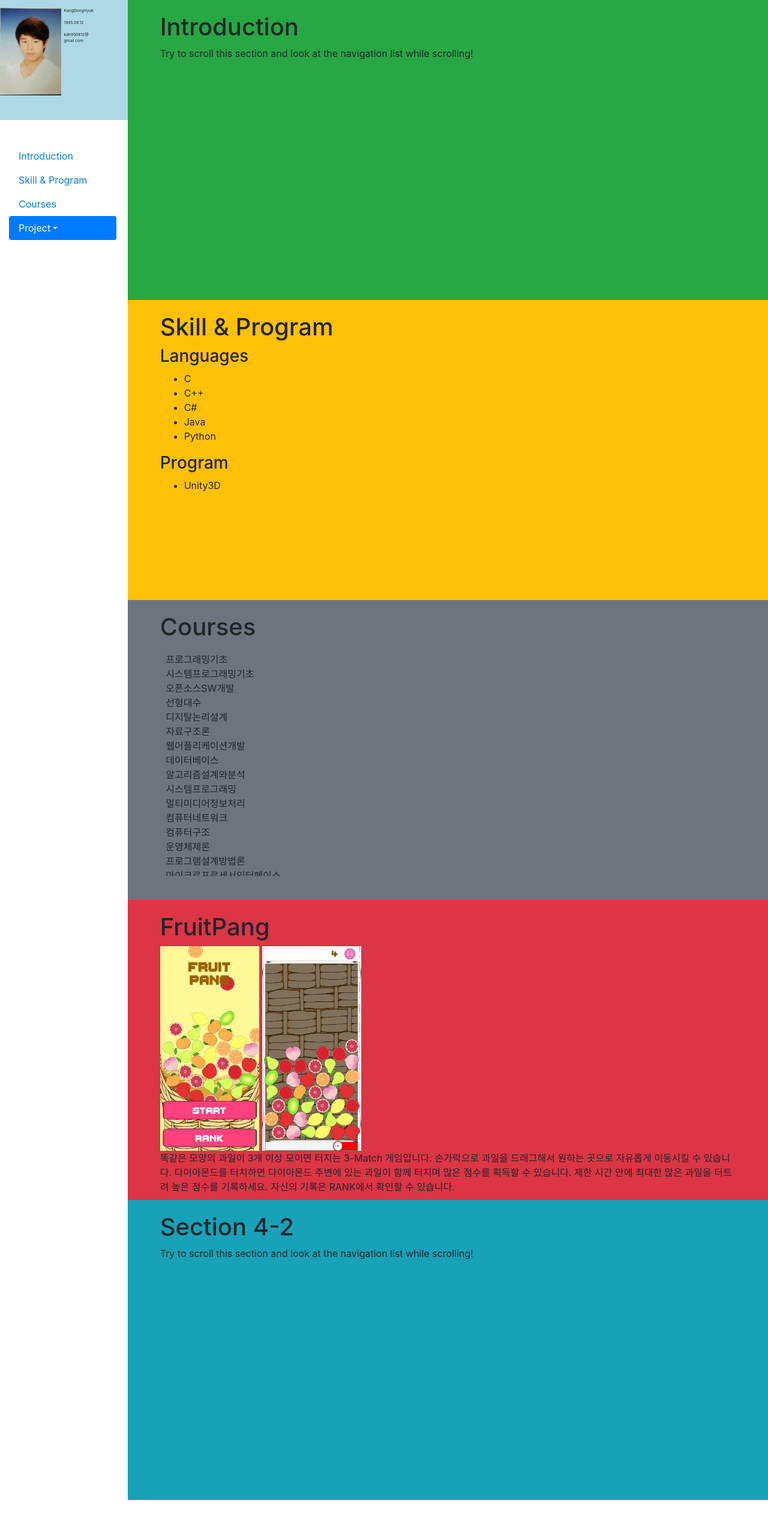
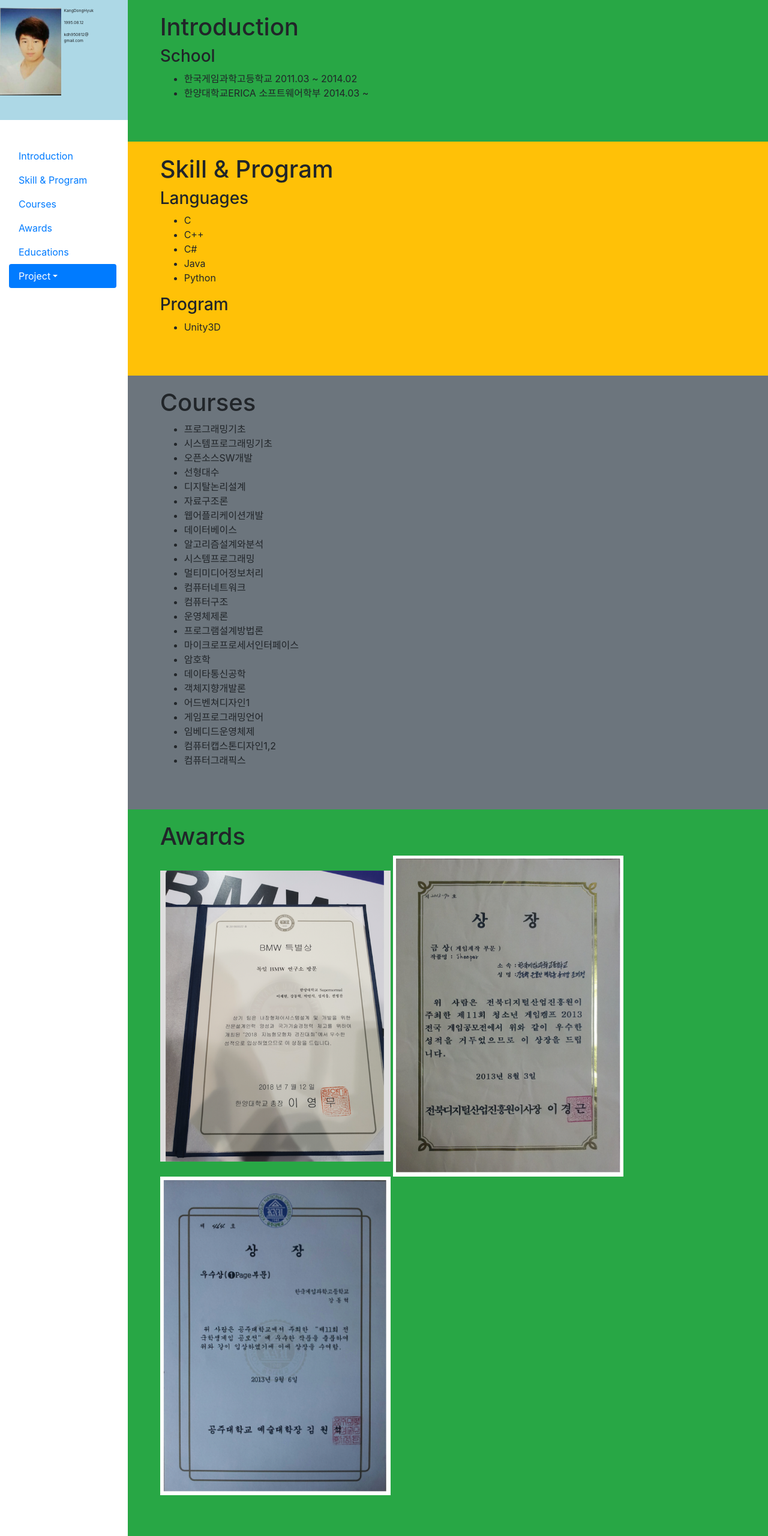
Before and after one commit to Kangdonghyuk/Kangdonghyuk.github.io, a plain HTML site: page index.html in a window 1280 px wide. Shown: the top 2560 px of the page at 60% size. Before the commit the page ends 2500 px from the top, so only its background shows below. Drawn offline with nearby package versions, Linux system fonts and the light colour scheme.

Commit message:
update web

```diff
--- a/index.html
+++ b/index.html
@@ -42,14 +42,9 @@
   div.col-8 div {
     padding: 5%;
     padding-top: 2%;
-    height: 500px;
+    height: auto;
   }
-  #section3 ul {
-    padding: 1%;
-    overflow: scroll;
-    height: 90%;
-    list-style-type: circle;
-  }
+
 </style>
 </head>
 <body data-spy="scroll" data-target="#myScrollspy" data-offset="1">
@@ -75,11 +70,17 @@
           <li class="nav-item">
             <a class="nav-link" href="#section3">Courses</a>
           </li>
+          <li class="nav-item">
+            <a class="nav-link" href="#section4">Awards</a>
+          </li>
+          <li class="nav-item">
+            <a class="nav-link" href="#section5">Educations</a>
+          </li>
           <li class="nav-item dropdown">
             <a class="nav-link dropdown-toggle" data-toggle="dropdown" href="#">Project</a>
             <div class="dropdown-menu">
-            <a class="dropdown-item" href="#section4-1">FruitPang</a>
-            <a class="dropdown-item" href="#section4-2">Link 2</a>
+              <a class="dropdown-item" href="#section6-1">FruitPang</a>
+              <a class="dropdown-item" href="#section6-2">Link 2</a>
             </div>
           </li>
         </ul>
@@ -89,7 +90,11 @@
       <div class="col-sm-10 col-8">
         <div id="section1" class="bg-success">
           <h1>Introduction</h1>
-        <p>Try to scroll this section and look at the navigation list while scrolling!</p>
+          <h3>School</h3>
+          <ul>
+            <li>한국게임과학고등학교 2011.03 ~ 2014.02</li>
+            <li>한양대학교ERICA 소프트웨어학부 2014.03 ~</li>
+          </ul>
         </div>
         <div id="section2" class="bg-warning">
           <h1>Skill & Program</h1>
@@ -135,10 +140,24 @@
             <li>컴퓨터그래픽스</li>
           </ul>
         </div>
-      <div id="section4-1" class="bg-danger">
+        <div id="section4" class="bg-success">
+          <h1>Awards</h1>
+          <img src="assets/resources/images/award/smartcar.png" width="40%">
+          <img src="assets/resources/images/award/gamecamp.png" width="40%">
+          <img src="assets/resources/images/award/onepage.png" width="40%">
+        </div>
+        <div id="section5" class="bg-success">
+          <h1>Educations</h1>
+          <img src="assets/resources/images/education/unitystudy.png">
+        </div>
+        <div id="section6-1" class="bg-danger">
           <h1>FruitPang</h1>
-        <img src="assets/resources/images/project/fruitpang/menu.jpeg" height="80%">
-        <img src="assets/resources/images/project/fruitpang/game.jpeg" height="80%">
+          <a href="https://github.com/Kangdonghyuk/Pang-3MatchGame-unity-">
+            <img src="assets/resources/images/project/fruitpang/menu.jpeg" width="22%">
+            <img src="assets/resources/images/project/fruitpang/game.jpeg" width="22%">
+            <img src="assets/resources/images/project/fruitpang/source.png" width="25%" height="500px">
+            <img src="assets/resources/images/project/fruitpang/store.png" width="25%" height="500px">
+          </a>
           <p>
             똑같은 모양의 과일이 3개 이상 모이면 터지는 3-Match 게임입니다.
 
@@ -147,9 +166,11 @@
             제한 시간 안에 최대한 많은 과일을 터트려 높은 점수를 기록하세요. 자신의 기록은 RANK에서 확인할 수 있습니다.
           </p>
         </div>
-      <div id="section4-2" class="bg-info">
-        <h1>Section 4-2</h1>
-        <p>Try to scroll this section and look at the navigation list while scrolling!</p>
+        <div id="section6-2" class="bg-info">
+          <h1>HighSchool Project</h1>
+          <img src="assets/resources/images/project/highschool/tball.png" width="330px" height="400px">
+          <img src="assets/resources/images/project/highschool/sheeper.png" width="330px" height="400px">
+          <img src="assets/resources/images/project/highschool/jjk.png" width="330px" height="400px">
         </div>
       </div>
     </div>
```
Also changed, not shown: assets/resources/images/award/gamecamp.png (added), assets/resources/images/award/onepage.png (added), assets/resources/images/award/smartcar.png (added), assets/resources/images/education/unitystudy.png (added), assets/resources/images/project/fruitpang/source.png (added), assets/resources/images/project/fruitpang/store.png (added), assets/resources/images/project/highschool/jjk.png (added), assets/resources/images/project/highschool/sheeper.png (added), assets/resources/images/project/highschool/tball.png (added). Lines whose indentation alone changed are shown as unchanged.
